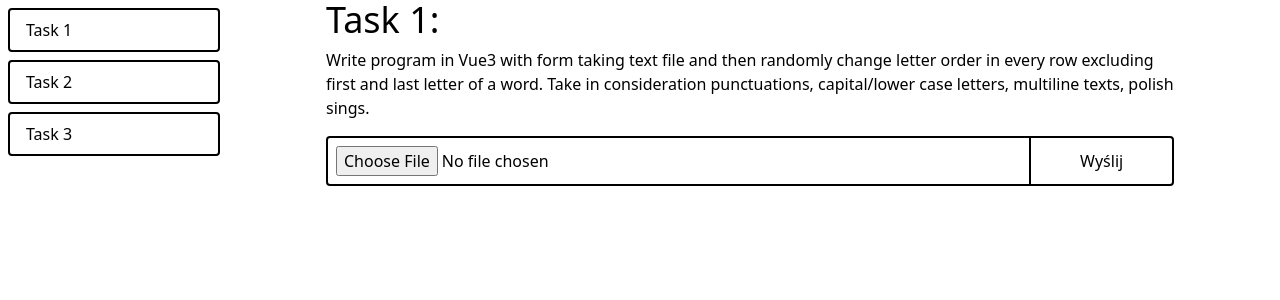
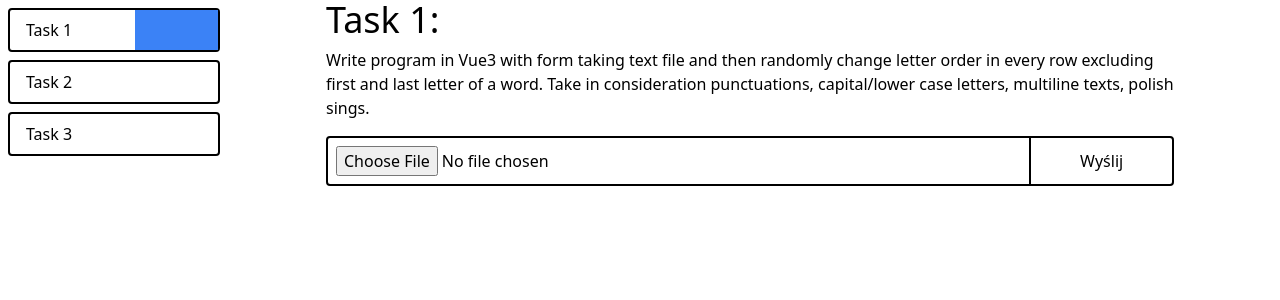
Before and after one commit to PiotrAdamowicz/contelizer-tasks, a Vue app: page / in a window 1280 px wide. Shown: the top 300 px of the page. Built offline with nearby package versions, Linux system fonts and the light colour scheme.

Commit message:
feat: active route link added to navbar

```diff
--- a/src/App.vue
+++ b/src/App.vue
@@ -1,25 +1,10 @@
 <script setup>
 import { RouterLink, RouterView } from "vue-router";
+import Navbar from "./components/Navbar.vue";
 </script>
 
 <template>
-  <nav class="mx-2 my-2 sm:mr-0 w-full sm:w-1/6 flex sm:flex-col gap-2">
-    <RouterLink
-      class="px-4 py-2 rounded border-2 border-black transition-all hover:bg-gray-200"
-      to="/"
-      >Task 1</RouterLink
-    >
-    <RouterLink
-      class="px-4 py-2 rounded border-2 border-black hover:bg-gray-200"
-      to="/task2"
-      >Task 2</RouterLink
-    >
-    <RouterLink
-      class="px-4 py-2 rounded border-2 border-black hover:bg-gray-200"
-      to="/task3"
-      >Task 3</RouterLink
-    >
-  </nav>
+  <Navbar />
   <main class="m-2 sm:m-0 grow sm:w-5/6">
     <suspense>
       <RouterView />
--- /dev/null
+++ b/src/components/Navbar.vue
@@ -0,0 +1,41 @@
+<template>
+  <nav class="mx-2 my-2 sm:mr-0 w-full sm:w-1/6 flex sm:flex-col gap-2">
+    <RouterLink
+      activeClass="active"
+      class="px-4 py-2 rounded border-2 border-black transition-all hover:bg-gray-200"
+      to="/"
+      >Task 1</RouterLink
+    >
+    <RouterLink
+      activeClass="active"
+      class="px-4 py-2 rounded border-2 border-black hover:bg-gray-200"
+      to="/task2"
+      >Task 2</RouterLink
+    >
+    <RouterLink
+      activeClass="active"
+      class="px-4 py-2 rounded border-2 border-black hover:bg-gray-200"
+      to="/task3"
+      >Task 3</RouterLink
+    >
+  </nav>
+</template>
+<script setup>
+import { RouterLink } from "vue-router";
+</script>
+<style scoped>
+.active {
+  position: relative;
+  z-index: 10;
+}
+.active::before {
+  position: absolute;
+  z-index: 5;
+  top: 0;
+  right: 0;
+  display: block;
+  content: "";
+  height: 100%;
+  @apply bg-blue-500 w-1/5 sm:w-1/4 md:w-2/5;
+}
+</style>
--- a/src/pages/index.js
+++ b/src/pages/index.js
@@ -4,9 +4,9 @@ import Task2Vue from "./Task2.vue";
 import Task3Vue from "./Task3.vue";
 
 const routes = [
-  { path: "/", component: Task1Vue },
-  { path: "/task2", component: Task2Vue },
-  { path: "/task3", component: Task3Vue }
+  { path: "/", name: "task1", component: Task1Vue },
+  { path: "/task2", name: "task2", component: Task2Vue },
+  { path: "/task3", name: "task3", component: Task3Vue }
 ];
 
 export const router = createRouter({
```
